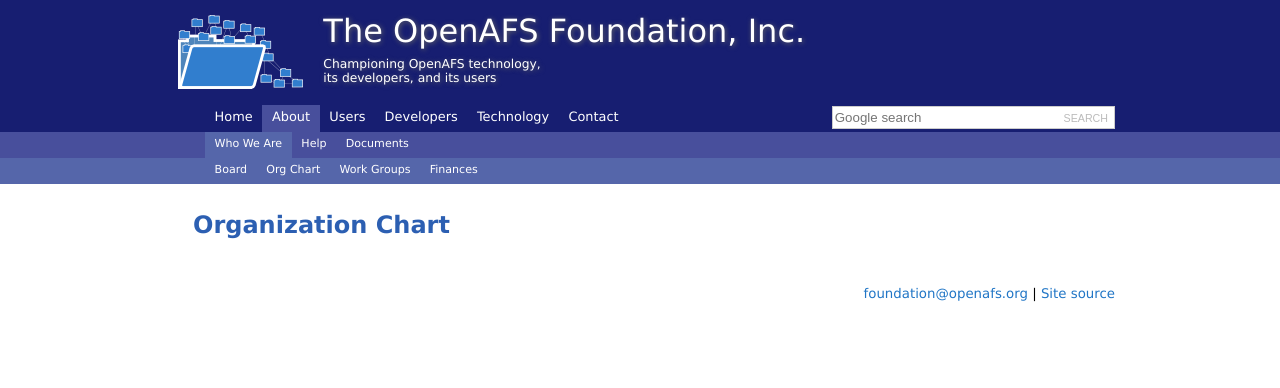
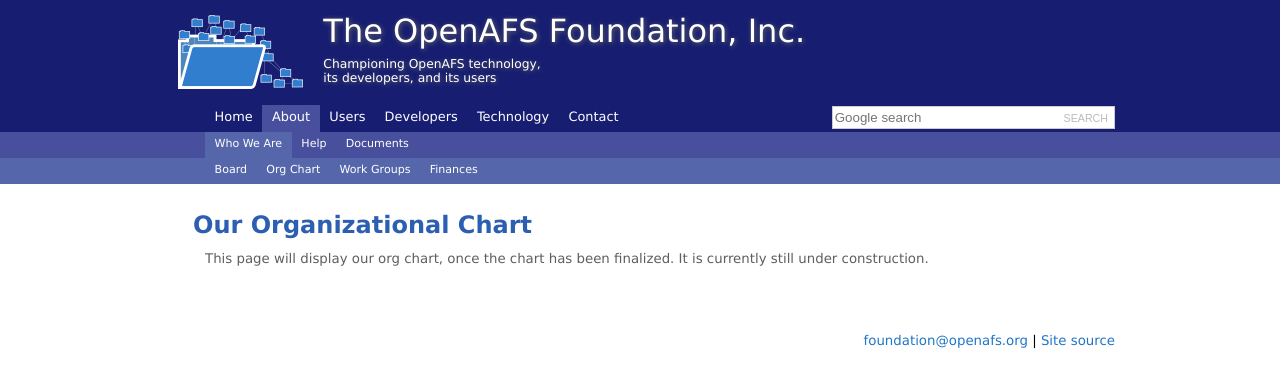
Before and after one commit to openafsfoundation/openafsfoundation.org, a Jekyll site: the page built from about/org-chart/index.md, in a window 1280 px wide. Shown: the top 388 px of the page. Built offline with Jekyll 4.4.1, drawn with Linux system fonts in a browser that asks for light colours.

Commit message:
Update index.md

```diff
--- a/about/org-chart/index.md
+++ b/about/org-chart/index.md
@@ -3,4 +3,7 @@
 nav: [about,who]
 ---
 
-## Organization Chart ##
+## Our Organizational Chart ##
+
+
+This page will display our org chart, once the chart has been finalized.  It is currently still under construction.
```
